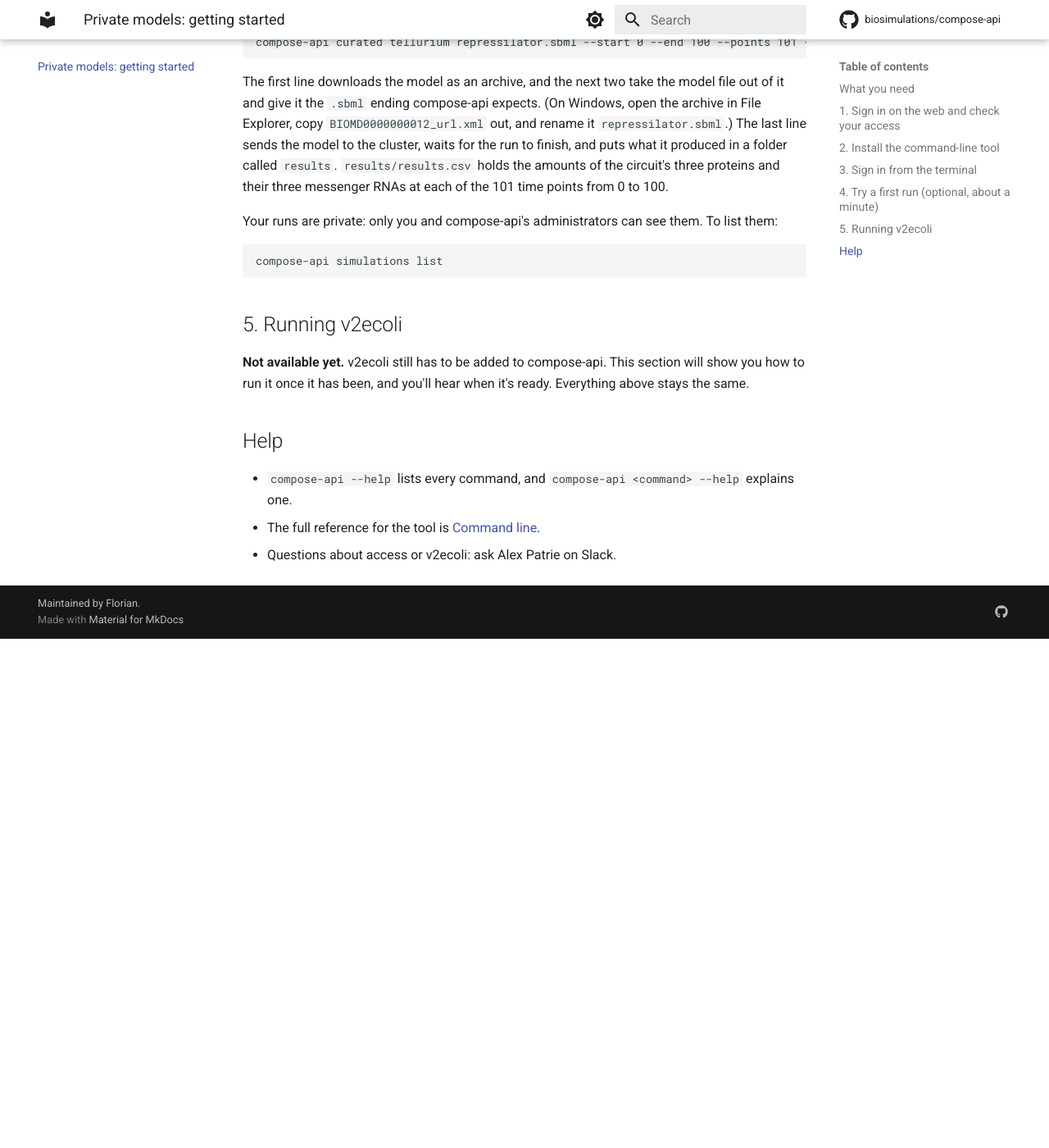
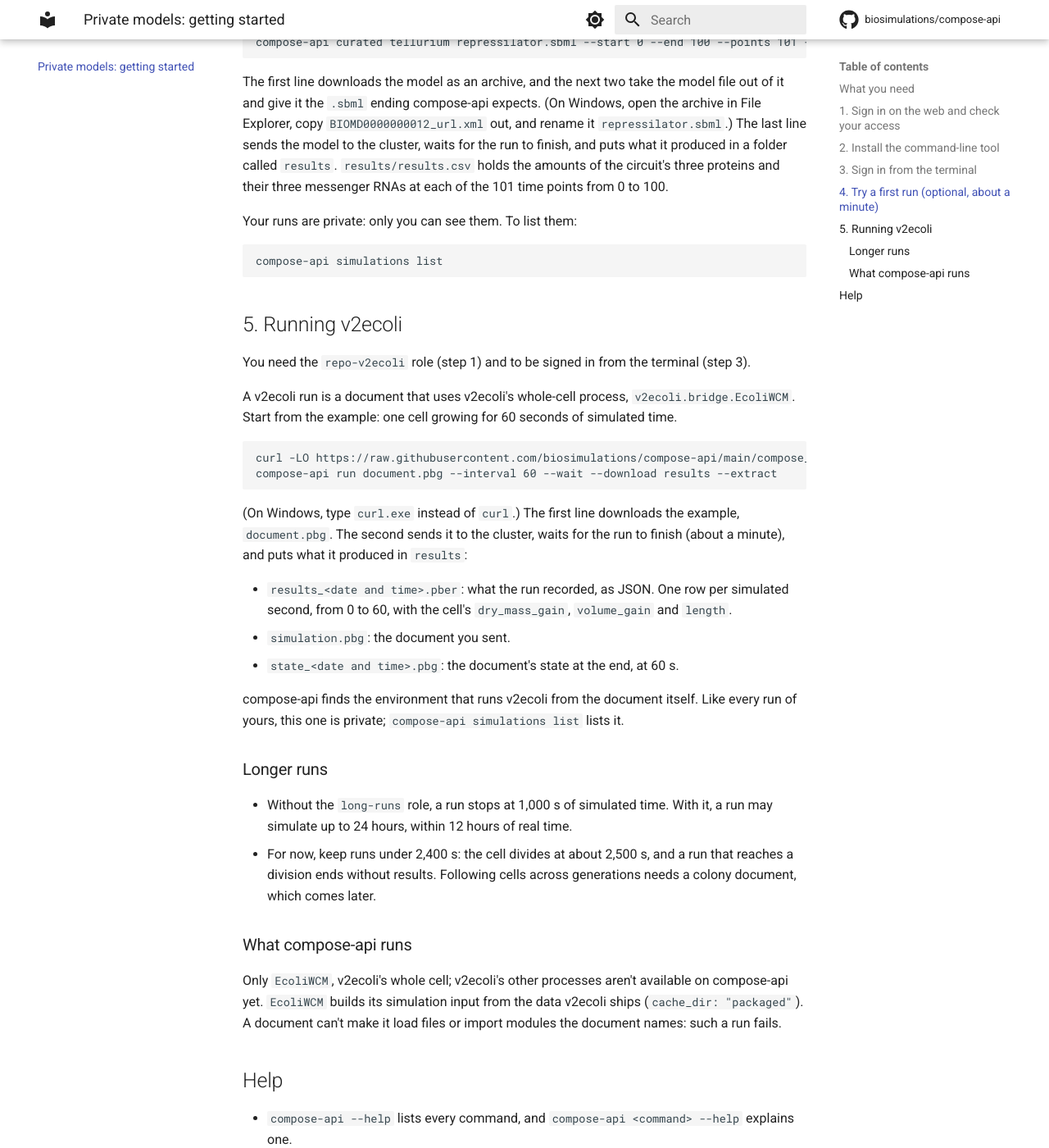
Before and after one commit to biosimulations/compose-api, an MkDocs documentation site: the page built from docs/private-models.md, in a window 1280 px wide and 1400 px high, scrolled down 1972 px. Shown: the whole window at 82% size. Built offline with MkDocs 1.6.1 and Material for MkDocs 9.7.7, drawn with Linux system fonts in a browser that asks for light colours; comment, search, counter and statistics services are not loaded; before the commit the page ends 2751 px from its top, so only the background shows below that; some of the changed text lies outside the part shown.

Commit message:
docs(private-models): running v2ecoli, from the production trial
Section 5 is written from simulation 12939 on 0.7.102:
- the example document;
- the command;
- about a minute;
- what `results` holds: the .pber's 61 rows of dry_mass_gain, volume_gain and length; the document; the end state.

Plus the long-run limits (api.env: 1,000 s without long-runs; 86,400 s within 720 minutes with it) and what
compose-api runs of v2ecoli.

Runs are private to their owner: production leaves ADMIN_ROLE unset, so the line that said administrators can see
them is corrected.

Co-Authored-By: Claude Opus 5.5 <noreply@anthropic.com>
Claude-Session: https://claude.ai/code/session_01PcSWnxrDtCgf4FKc3SffXu

````diff
--- a/docs/private-models.md
+++ b/docs/private-models.md
@@ -69,7 +69,7 @@ your computer's password store (Keychain on a Mac), so you won't need to do this
 
 ## 4. Try a first run (optional, about a minute)
 
-To see how a run works before v2ecoli is ready, run a small public model: the repressilator, a three-gene circuit from
+To see how a run works before running v2ecoli, run a small public model: the repressilator, a three-gene circuit from
 the BioModels database. On macOS or Linux:
 
 ```bash
@@ -85,7 +85,7 @@ and rename it `repressilator.sbml`.) The last line sends the model to the cluste
 what it produced in a folder called `results`. `results/results.csv` holds the amounts of the circuit's three proteins
 and their three messenger RNAs at each of the 101 time points from 0 to 100.
 
-Your runs are private: only you and compose-api's administrators can see them. To list them:
+Your runs are private: only you can see them. To list them:
 
 ```bash
 compose-api simulations list
@@ -93,8 +93,39 @@ compose-api simulations list
 
 ## 5. Running v2ecoli
 
-**Not available yet.** v2ecoli still has to be added to compose-api. This section will show you how to run it once it
-has been, and you'll hear when it's ready. Everything above stays the same.
+You need the `repo-v2ecoli` role (step 1) and to be signed in from the terminal (step 3).
+
+A v2ecoli run is a document that uses v2ecoli's whole-cell process, `v2ecoli.bridge.EcoliWCM`. Start from the example:
+one cell growing for 60 seconds of simulated time.
+
+```bash
+curl -LO https://raw.githubusercontent.com/biosimulations/compose-api/main/compose_api/registry/compliance/v2ecoli/single-cell-growth/document.pbg
+compose-api run document.pbg --interval 60 --wait --download results --extract
+```
+
+(On Windows, type `curl.exe` instead of `curl`.) The first line downloads the example, `document.pbg`. The second sends
+it to the cluster, waits for the run to finish (about a minute), and puts what it produced in `results`:
+
+- `results_<date and time>.pber`: what the run recorded, as JSON. One row per simulated second, from 0 to 60, with the
+  cell's `dry_mass_gain`, `volume_gain` and `length`.
+- `simulation.pbg`: the document you sent.
+- `state_<date and time>.pbg`: the document's state at the end, at 60 s.
+
+compose-api finds the environment that runs v2ecoli from the document itself. Like every run of yours, this one is
+private; `compose-api simulations list` lists it.
+
+### Longer runs
+
+- Without the `long-runs` role, a run stops at 1,000 s of simulated time. With it, a run may simulate up to 24 hours,
+  within 12 hours of real time.
+- For now, keep runs under 2,400 s: the cell divides at about 2,500 s, and a run that reaches a division ends without
+  results. Following cells across generations needs a colony document, which comes later.
+
+### What compose-api runs
+
+Only `EcoliWCM`, v2ecoli's whole cell; v2ecoli's other processes aren't available on compose-api yet. `EcoliWCM`
+builds its simulation input from the data v2ecoli ships (`cache_dir: "packaged"`). A document can't make it load files
+or import modules the document names: such a run fails.
 
 ## Help
 
````
